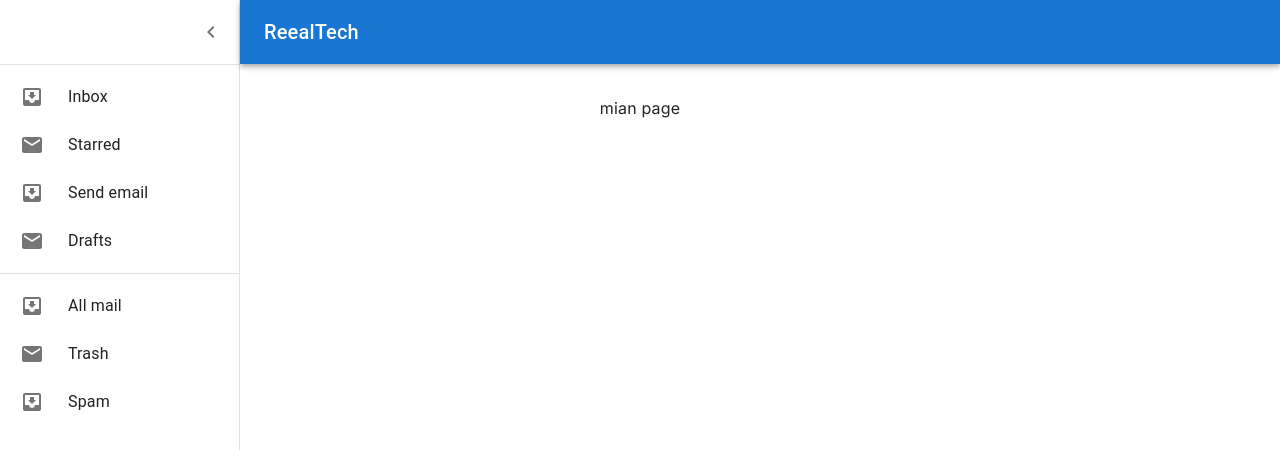
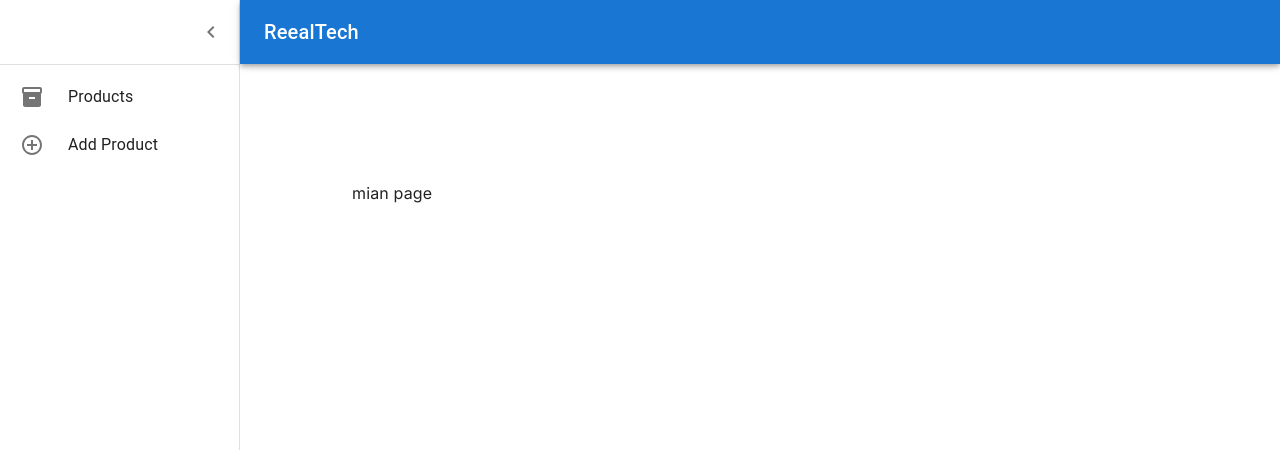
Before and after one commit to siddharth17vaishnav/dashboard-reealteach, a Next.js app: page / in a window 1280 px wide. Shown: the top 450 px of the page. Built offline with nearby package versions, Linux system fonts and the light colour scheme.

Commit message:
fixes in layout

```diff
--- a/src/layouts/Drawer.tsx
+++ b/src/layouts/Drawer.tsx
@@ -1,4 +1,4 @@
-import { useEffect, useState } from 'react';
+import { ReactNode, useEffect, useState } from 'react';
 import { styled, useTheme, Theme, CSSObject } from '@mui/material/styles';
 import Box from '@mui/material/Box';
 import MuiDrawer from '@mui/material/Drawer';
@@ -16,9 +16,9 @@ import ListItem from '@mui/material/ListItem';
 import ListItemButton from '@mui/material/ListItemButton';
 import ListItemIcon from '@mui/material/ListItemIcon';
 import ListItemText from '@mui/material/ListItemText';
-import InboxIcon from '@mui/icons-material/MoveToInbox';
-import MailIcon from '@mui/icons-material/Mail';
 import { useMediaQuery } from '@mui/material';
+import { AddCircleOutline, Inventory } from '@mui/icons-material';
+import Link from 'next/link';
 
 const drawerWidth = 240;
 
@@ -91,7 +91,19 @@ const DrawerComp = styled(MuiDrawer, { shouldForwardProp: (prop) => prop !== 'op
     }),
 );
 
-export default function Drawer() {
+const options = [{
+    id: 1,
+    title: 'Products',
+    link: '/products',
+    icon: <Inventory />
+}, {
+    id: 2,
+    title: 'Add Product',
+    link: '/products/add-product',
+    icon: <AddCircleOutline />
+}]
+
+export default function Drawer({ children }: { children: ReactNode }) {
     const theme = useTheme();
     const isMobile = useMediaQuery(theme.breakpoints.down('md'))
     const [open, setOpen] = useState(isMobile || false);
@@ -138,8 +150,9 @@ export default function Drawer() {
                 </DrawerHeader>
                 <Divider />
                 <List>
-                    {['Inbox', 'Starred', 'Send email', 'Drafts'].map((text, index) => (
-                        <ListItem key={text} disablePadding sx={{ display: 'block' }}>
+                    {options.map((option, index) => (
+                        <ListItem key={option.id} disablePadding sx={{ display: 'block' }}>
+                            <Link href={option.link}>
                                 <ListItemButton
                                     sx={{
                                         minHeight: 48,
@@ -154,40 +167,18 @@ export default function Drawer() {
                                             justifyContent: 'center',
                                         }}
                                     >
-                                    {index % 2 === 0 ? <InboxIcon /> : <MailIcon />}
+                                        {option.icon}
                                     </ListItemIcon>
-                                <ListItemText primary={text} sx={{ opacity: open ? 1 : 0 }} />
+                                    <ListItemText primary={option.title} sx={{ opacity: open ? 1 : 0 }} />
                                 </ListItemButton>
-                        </ListItem>
-                    ))}
-                </List>
-                <Divider />
-                <List>
-                    {['All mail', 'Trash', 'Spam'].map((text, index) => (
-                        <ListItem key={text} disablePadding sx={{ display: 'block' }}>
-                            <ListItemButton
-                                sx={{
-                                    minHeight: 48,
-                                    justifyContent: open ? 'initial' : 'center',
-                                    px: 2.5,
-                                }}
-                            >
-                                <ListItemIcon
-                                    sx={{
-                                        minWidth: 0,
-                                        mr: open ? 3 : 'auto',
-                                        justifyContent: 'center',
-                                    }}
-                                >
-                                    {index % 2 === 0 ? <InboxIcon /> : <MailIcon />}
-                                </ListItemIcon>
-                                <ListItemText primary={text} sx={{ opacity: open ? 1 : 0 }} />
-                            </ListItemButton>
+                            </Link>
                         </ListItem>
                     ))}
                 </List>
             </DrawerComp>
-
+            <Box sx={{ paddingTop: '85px', px: 2 }}>
+                {children}
             </Box>
+        </Box >
     );
 }
--- a/src/layouts/index.tsx
+++ b/src/layouts/index.tsx
@@ -1,5 +1,6 @@
 import React, { ReactNode } from 'react'
 import Drawer from './Drawer'
+import { Box } from '@mui/material'
 
 interface Props {
     children: ReactNode
@@ -8,8 +9,9 @@ interface Props {
 const Layout = ({ children }: Props) => {
     return (
         <div>
-            <Drawer />
-            {children}
+            <Drawer >
+                {children}
+            </Drawer>
         </div>
     )
 }
--- a/src/pages/_app.tsx
+++ b/src/pages/_app.tsx
@@ -1,24 +1,16 @@
 import ScrollTop from '@/components/ScrollTop'
+import Layout from '@/layouts';
 import '@/styles/globals.css'
 import { CssBaseline } from '@mui/material'
-import { NextPage } from 'next';
 import type { AppProps } from 'next/app'
-import { ReactElement, ReactNode } from 'react';
 
-type LayoutProps = NextPage & {
-  getLayout?: (page: ReactElement) => ReactNode;
-};
-
-interface Props {
-  Component: LayoutProps;
-}
-
-export default function App({ Component, pageProps }: AppProps & Props) {
-  const getLayout = Component.getLayout ?? ((page: any) => page);
+export default function App({ Component, pageProps }: AppProps) {
   return <>
     <CssBaseline />
     <ScrollTop>
-      {getLayout(<Component {...pageProps} />)}
+      <Layout>
+        <Component {...pageProps} />
+      </Layout>
     </ScrollTop>
   </>
 }
--- a/src/pages/index.tsx
+++ b/src/pages/index.tsx
@@ -21,7 +21,3 @@ export default function Home() {
     </>
   )
 }
-
-Home.getLayout = function getLayout(page: ReactElement) {
-  return <Layout>{page}</Layout>;
-};
```
Also changed, not shown: src/pages/products/add-product.tsx (added, +9 -0 lines), src/pages/products/index.tsx (added, +9 -0 lines). Lines whose indentation alone changed are shown as unchanged.
